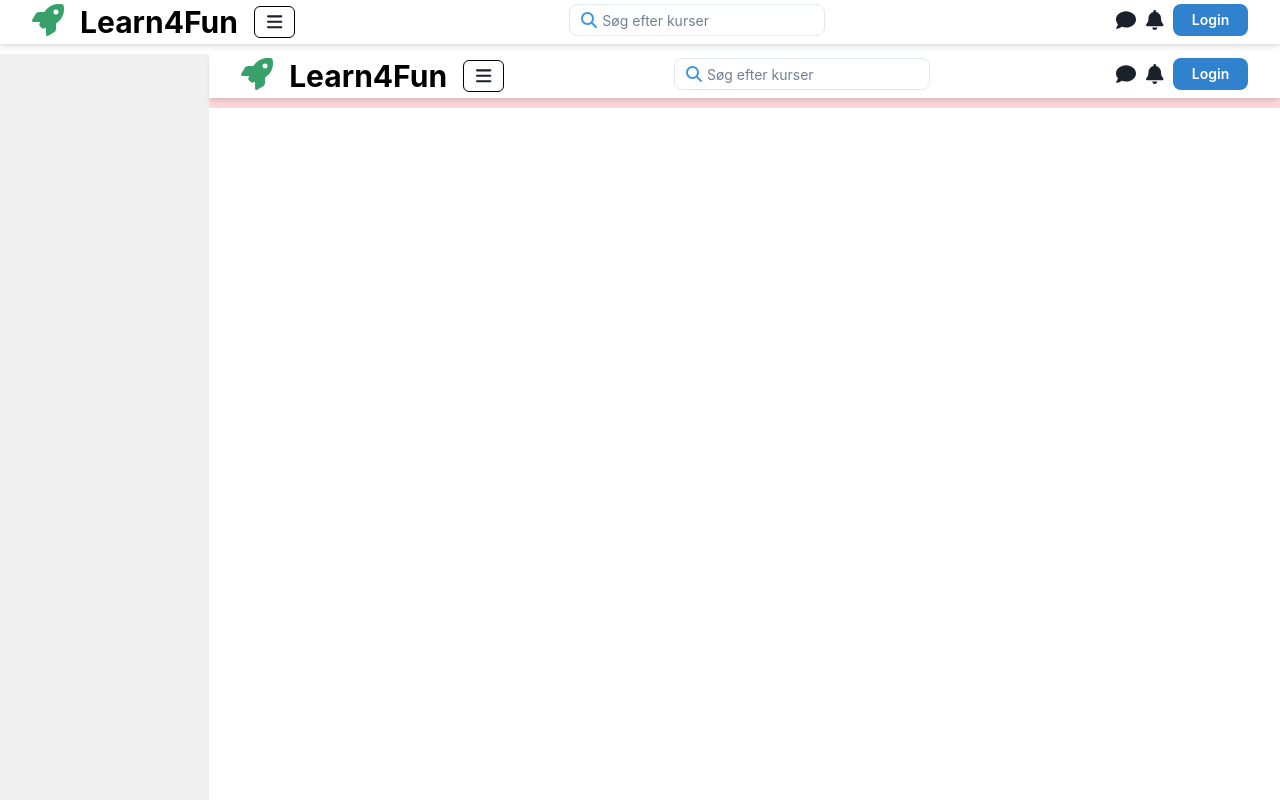
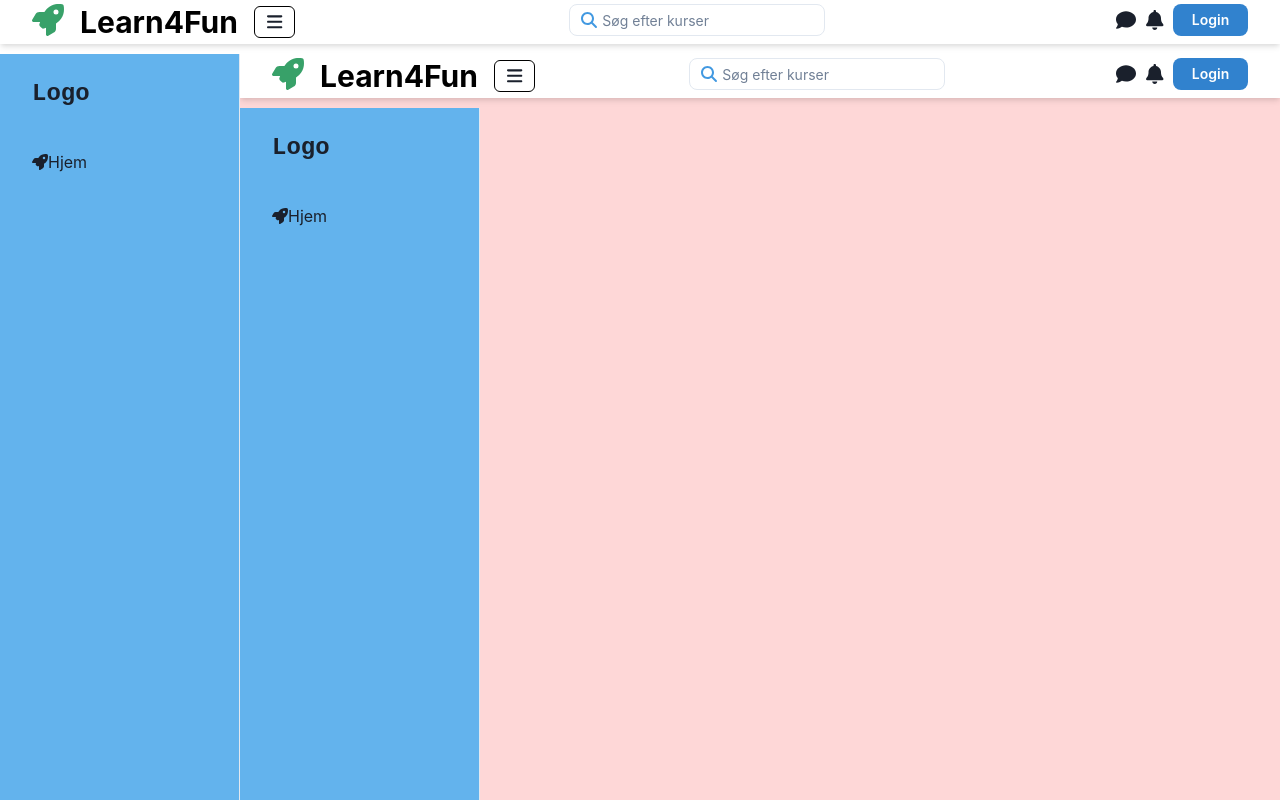
Before and after one commit to nikl1425/NextTsL4F, a Next.js app: page /layout in a window 1280 px wide. Built offline with nearby package versions, Linux system fonts and the light colour scheme.

Commit message:
fixed content height and sidebar working on

```diff
--- a/pages/layout.tsx
+++ b/pages/layout.tsx
@@ -25,17 +25,13 @@ const Layout: FC<Props> = ({ children }) => {
                         <NavBar />
                     </Container>
                 </Box>
-                <Box className="sideBar" h='100%' marginTop='10px' overflowY='auto' bg='white'>
-                    <Flex>
+                <Box className="sideBar" h='100%' marginTop='10px' overflow='hidden'  bg='white'>
+                    <Flex h="full">
 
-                            <Box w={sideBarActive ? `${SIDEBAR_WIDTH}px` : '0%'} transitionDuration='1s' bg='blackAlpha.100'>
-                                <Collapse in={sideBarActive} animateOpacity>
+                            <Box bg="blue.200" h="full" w={sideBarActive ? `${SIDEBAR_WIDTH}px` : '0%'} transition="1s ease-in-out">
                                     <SideBar title="sidebar" />
-                                </Collapse>
                             </Box>
-
-
-                            <Box bg='red.100' w="100%" transitionDuration='1s'>
+                            <Box bg='red.100' w="100%" overflowY='auto' >
                                 {children}
                             </Box>
                     </Flex>
--- a/src/components/sidebar/NavItem.tsx
+++ b/src/components/sidebar/NavItem.tsx
@@ -1,11 +1,17 @@
 
-import { Link, Icon, Flex, FlexProps } from '@chakra-ui/react';
+import { Link as ChakraLink, Icon, Flex, FlexProps } from '@chakra-ui/react';
 import { FontAwesomeIconProps } from '@fortawesome/react-fontawesome';
 import FontAwesomeWrap from '../Icons/FontAwesomeWrap';
 import React, { ReactText, FC } from 'react';
 import { IconDefinition } from '@fortawesome/free-solid-svg-icons';
+import Link from 'next/link';
 
-const NavItem: FC<{icon: IconDefinition, children: JSX.Element}> = ({ icon, children }) => {
+/*
+interface NavItemProps extends FlexProps {
+  icon: IconType;
+  children: ReactText;
+}
+const NavItem = ({ icon, children, ...rest }: NavItemProps) => {
   return (
     <Link href="#" style={{ textDecoration: 'none' }} _focus={{ boxShadow: 'none' }}>
       <Flex
@@ -19,12 +25,48 @@ const NavItem: FC<{icon: IconDefinition, children: JSX.Element}> = ({ icon, chil
           bg: 'cyan.400',
           color: 'white',
         }}
-        >
-        {icon && (<FontAwesomeWrap iconDef={icon}/>)}
+        {...rest}>
+        {icon && (
+          <Icon
+            mr="4"
+            fontSize="16"
+            _groupHover={{
+              color: 'white',
+            }}
+            as={icon}
+          />
+        )}
         {children}
       </Flex>
     </Link>
   );
 };
 
+*/
+
+const NavItem: FC<{icon: IconDefinition, name: string, link: string}> = ({ icon, name, link }) => {
+  return (
+    <Link href={link}>
+      <ChakraLink href="#" style={{ textDecoration: 'none' }} _focus={{ boxShadow: 'none' }}>
+        <Flex
+          align="center"
+          p="4"
+          mx="4"
+          borderRadius="lg"
+          role="group"
+          cursor="pointer"
+          _hover={{
+            bg: 'cyan.400',
+            color: 'white',
+          }}
+          >
+          {icon && (<FontAwesomeWrap iconDef={icon}/>)}
+          {name}
+        </Flex>
+      </ChakraLink>
+    </Link>
+
+  );
+};
+
 export default NavItem;
--- a/src/components/sidebar/SideBar.tsx
+++ b/src/components/sidebar/SideBar.tsx
@@ -1,12 +1,53 @@
-import React, {FC} from "react";
-import {SideBarProps} from "./types";
-import {Box, Drawer, DrawerContent} from '@chakra-ui/react';
+import React, { FC } from "react";
+import { SideBarProps } from "./types";
+import { IconDefinition } from '@fortawesome/free-solid-svg-icons';
+import { Box, Drawer, DrawerContent, useColorModeValue, Flex, Text } from '@chakra-ui/react';
+import NavItem from './NavItem';
+import { faRocket } from '@fortawesome/free-solid-svg-icons';
+
+type LinkItem = {
+    name: string
+    link: string,
+    iconDef: IconDefinition
+}
 
 
-const SideBar : FC<SideBarProps> = () => {
+const linkItems: Array<LinkItem> = [
+    {
+        name: "Hjem",
+        link: "/",
+        iconDef: faRocket
+    }
+]
+
+const SideBarContent: FC = () => {
     return (
-        <Box w='full'>
+        <Box
 
+            borderRight="1px"
+            borderRightColor={useColorModeValue('gray.200', 'gray.700')}
+            w={{ base: 'full', md: 60 }}
+
+            h="full">
+            <Flex h="20" alignItems="center" mx="8" justifyContent="space-between">
+                <Text fontSize="2xl" fontFamily="monospace" fontWeight="bold">
+                Logo
+                </Text>
+
+            </Flex>
+            {linkItems.map((item) => (
+                <NavItem link={item.link} icon={item.iconDef} name={item.name} />
+            ))}
+        </Box>
+    )
+}
+
+
+const SideBar: FC<SideBarProps> = () => {
+
+    return (
+        <Box className="NIKLAS" h='full' minH="full" bg="blue.300">
+            <SideBarContent />
         </Box>
     )
 }
```
